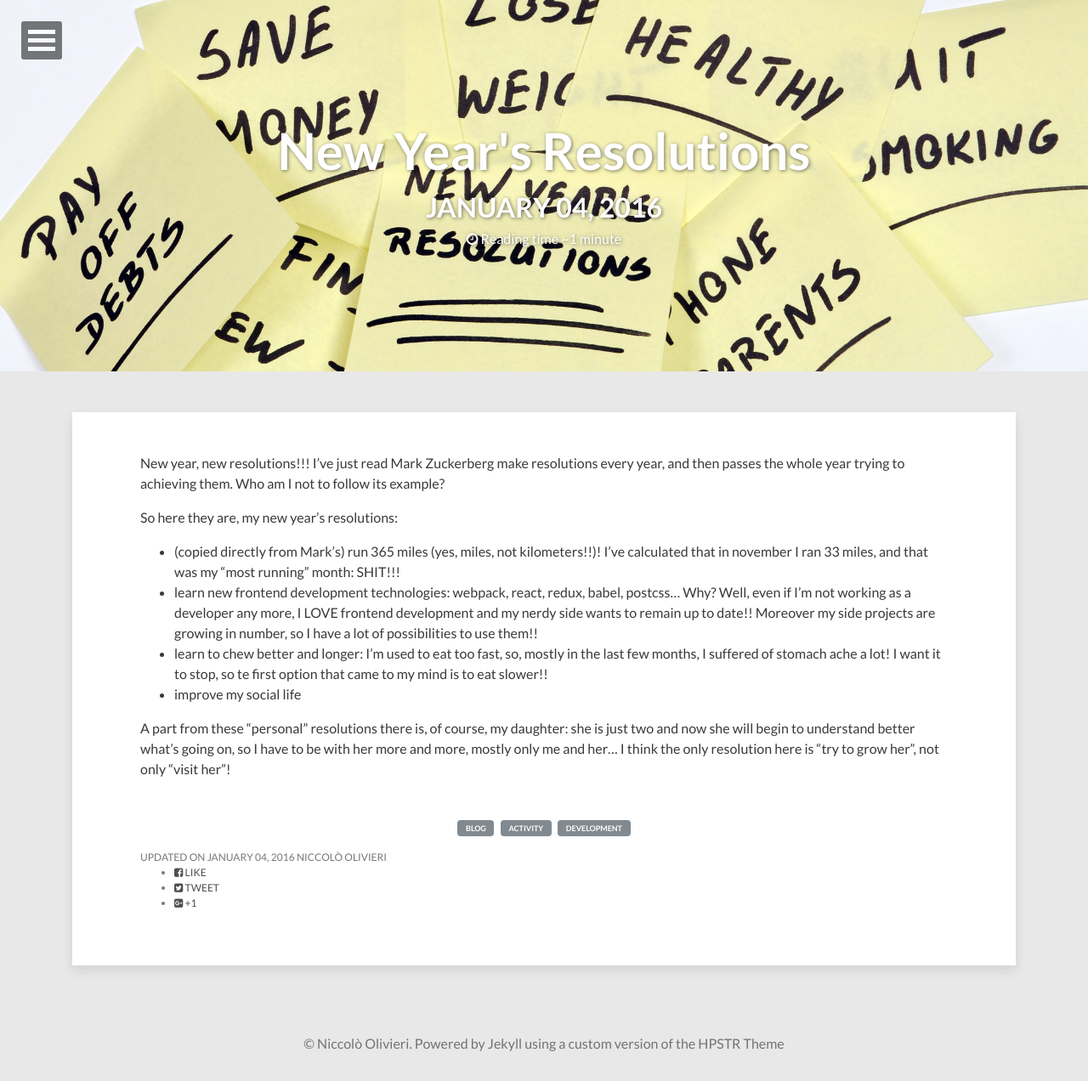
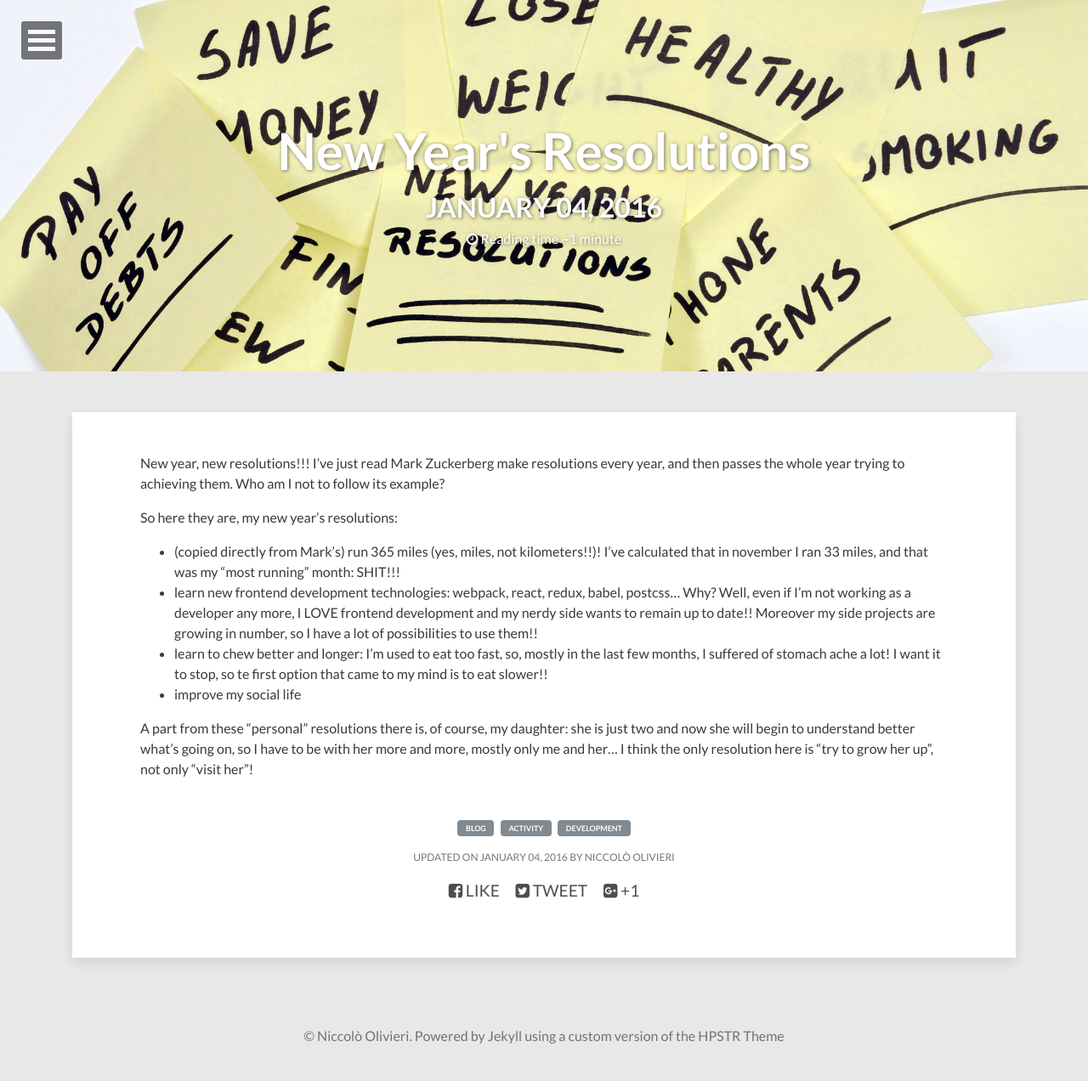
Before and after one commit to Zweer/zweer.github.io, a Jekyll site: the page built from _posts/2016-01-04-new-years-resolutions.md, in a window 1280 px wide. Shown: the whole page at 85% size. Built offline with Jekyll 4.4.1, drawn with Linux system fonts in a browser that asks for light colours.

Commit message:
Stylized the post-meta section

```diff
--- a/_includes/social-share.html
+++ b/_includes/social-share.html
@@ -1,27 +1,21 @@
-<div class="social-share">
-    <ul class="socialcount socialcount-small inline-list">
-        <li class="facebook">
+<div class="post-social-share">
+    <ul class="list-inline">
+        <li class="list-inline-item">
             <a href="https://www.facebook.com/sharer/sharer.php?u={{ site.url }}{{ page.url }}" title="Share on Facebook">
-                <span class="count">
-                    <i class="fa fa-facebook-square"></i> Like
-                </span>
+                <i class="fa fa-facebook-square"></i> Like
             </a>
         </li>
 
-        <li class="twitter">
+        <li class="list-inline-item">
             <a href="https://twitter.com/intent/tweet?text={{ site.url }}{{ page.url }}" title="Share on Twitter">
-                <span class="count">
-                    <i class="fa fa-twitter-square"></i> Tweet
-                </span>
+                <i class="fa fa-twitter-square"></i> Tweet
             </a>
         </li>
 
-        <li class="googleplus">
+        <li class="list-inline-item">
             <a href="https://plus.google.com/share?url={{ site.url }}{{ page.url }}" title="Share on Google Plus">
-                <span class="count">
-                    <i class="fa fa-google-plus-square"></i> +1
-                </span>
+                <i class="fa fa-google-plus-square"></i> +1
             </a>
         </li>
     </ul>
-</div><!-- /.social-share -->
+</div><!-- /.post-social-share -->
--- a/_layouts/post.html
+++ b/_layouts/post.html
@@ -19,8 +19,10 @@ layout: default
             </ul>
 
             {% if page.modified %}
-                <span>Updated on <span class="post-date"><time datetime="{{ page.modified }}">{{ page.modified | date: "%B %d, %Y" }}</time></span></span>
-                <span class="post-author"><span class="fn">{{ site.owner.name }}</span></span>
+                <div>
+                    Updated on <span class="post-date"><time datetime="{{ page.modified }}">{{ page.modified | date: "%B %d, %Y" }}</time></span>
+                    by <span class="post-author">{{ site.owner.name }}</span>
+                </div>
             {% endif %}
 
             {% if page.share != false %}{% include social-share.html %}{% endif %}
--- a/_posts/2016-01-04-new-years-resolutions.md
+++ b/_posts/2016-01-04-new-years-resolutions.md
@@ -22,4 +22,4 @@ So here they are, my new year's resolutions:
 A part from these "personal" resolutions there is, of course, my daughter: she
 is just two and now she will begin to understand better what's going on, so I
 have to be with her more and more, mostly only me and her... I think the only
-resolution here is "try to grow her", not only "visit her"!
+resolution here is "try to grow her up", not only "visit her"!
```
Also changed, not shown: _sass/_post.scss (+14 -1 lines), Gemfile.lock, css/main.min.css, 1 other file.
